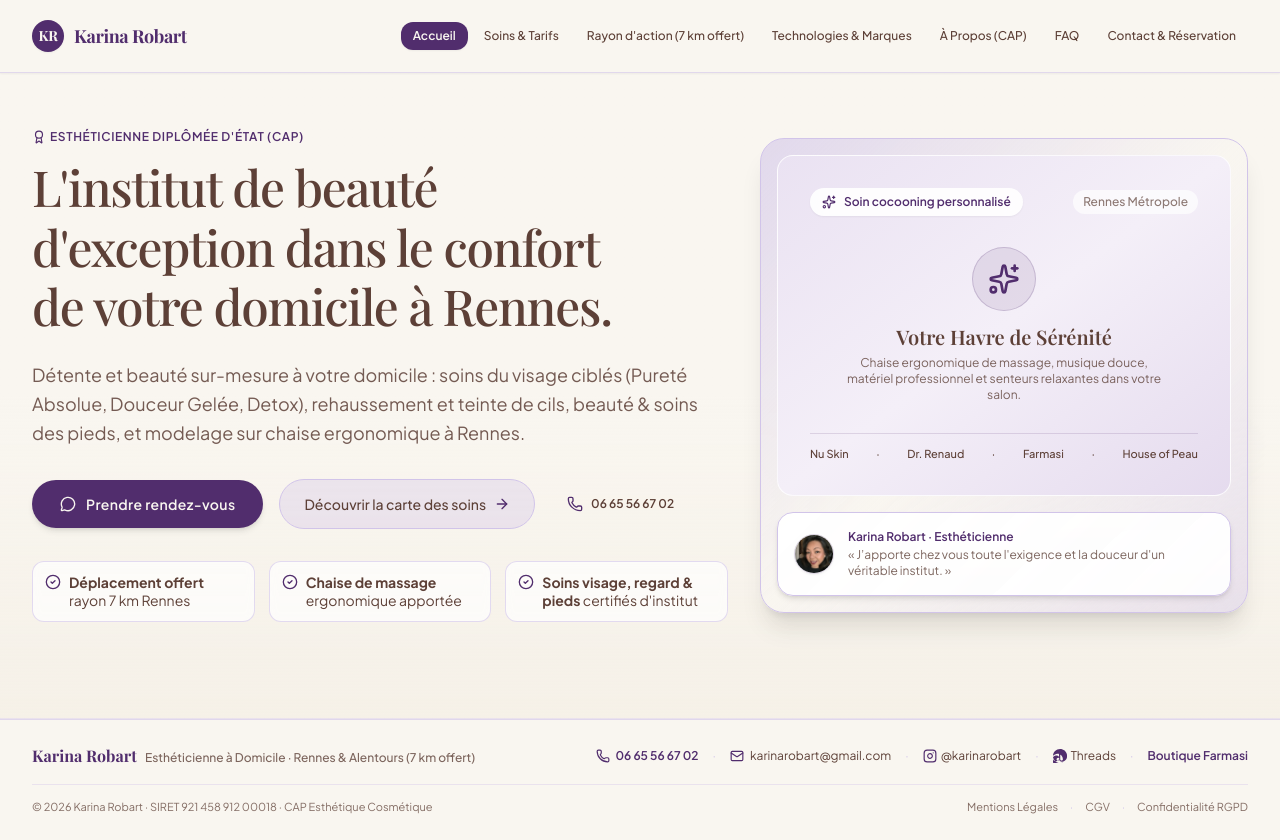
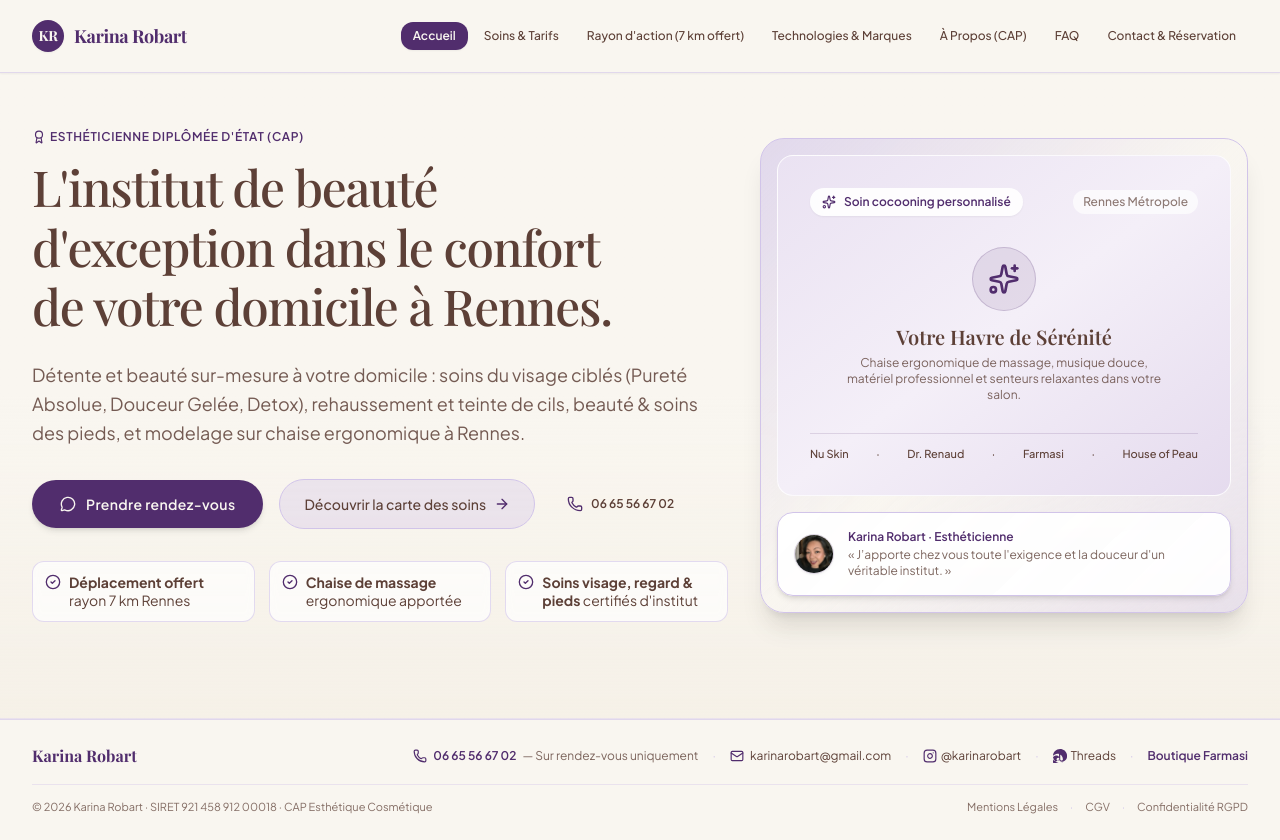
Before and after one commit to 5hidiwen/KRBeaute, a React (Vite) app: page / in a window 1280 px wide. Built offline with nearby package versions, Linux system fonts and the light colour scheme; a web font is replaced by a local one.

Commit message:
fix(footer): mentionner sur rendez-vous uniquement et epurer l'identite

```diff
--- a/src/components/Footer.tsx
+++ b/src/components/Footer.tsx
@@ -34,13 +34,11 @@ export const Footer: React.FC<FooterProps> = ({ onOpenLegal }) => {
             <span className="font-serif text-base font-bold text-[#512D6D]">
               Karina Robart
             </span>
-            <span className="text-xs text-[#5D4037]/80 ml-2 font-medium">
-              Esthéticienne à Domicile · Rennes & Alentours (7 km offert)
-            </span>
           </div>
 
           {/* Quick Contacts & Socials */}
           <div className="flex flex-wrap items-center justify-center gap-3.5 text-xs text-[#5D4037]">
+            <span className="inline-flex items-center gap-1.5">
               <a
                 href="tel:+33665566702"
                 className="inline-flex items-center gap-1.5 font-semibold text-[#512D6D] hover:underline"
@@ -49,6 +47,8 @@ export const Footer: React.FC<FooterProps> = ({ onOpenLegal }) => {
                 <Phone className="w-3.5 h-3.5" />
                 <span>06 65 56 67 02</span>
               </a>
+              <span className="text-[#5D4037]/80 font-normal">— Sur rendez-vous uniquement</span>
+            </span>
 
             <span className="text-[#D1C4E9]" aria-hidden="true">·</span>
 
```
Lines whose indentation alone changed are shown as unchanged.
